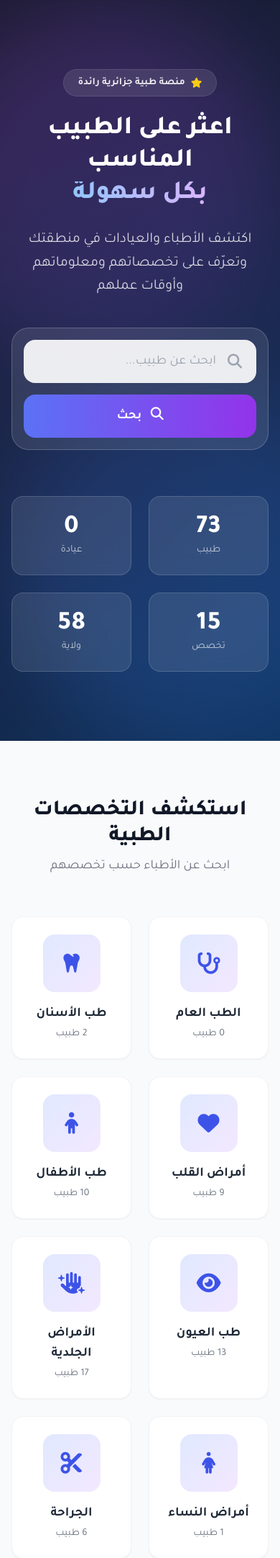
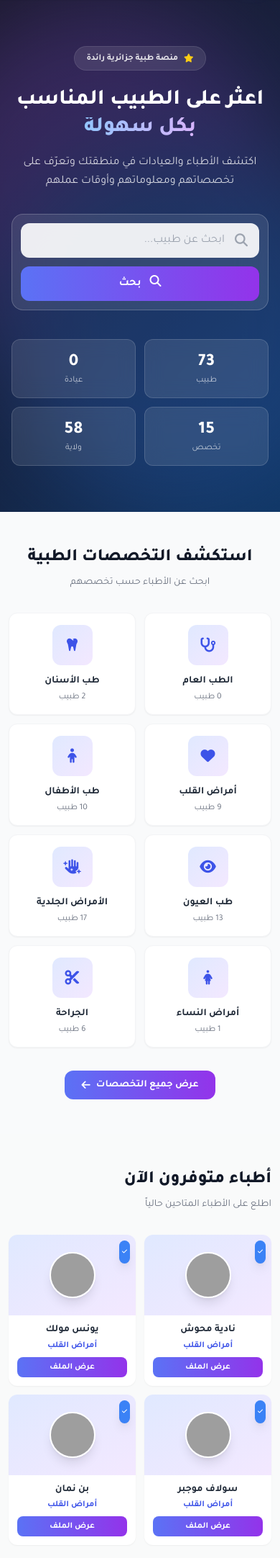
Before and after one commit to mohamedyassinedell-lab/medlink, a Flask app: page / in a window 390 px wide. Shown: the part 81-2245 px from the top of the page at 72% size. Run offline with Flask 3, Linux system fonts and the light colour scheme; some libraries are stand-ins or nearby versions; grey boxes are pictures that could not be loaded.

Commit message:
Improve mobile view: 2 cards per row with smaller sizes

```diff
--- a/app/templates/public/index.html
+++ b/app/templates/public/index.html
@@ -7,54 +7,53 @@
     <div class="absolute inset-0 opacity-20">
         <div class="absolute top-0 right-0 w-[500px] h-[500px] bg-purple-500 rounded-full filter blur-3xl"></div>
         <div class="absolute bottom-0 left-0 w-[500px] h-[500px] bg-blue-500 rounded-full filter blur-3xl"></div>
-        <div class="absolute top-1/2 left-1/2 -translate-x-1/2 -translate-y-1/2 w-[600px] h-[600px] bg-primary-500 rounded-full filter blur-3xl opacity-30"></div>
     </div>
 
-    <div class="container mx-auto px-4 py-24 relative z-10">
+    <div class="container mx-auto px-4 py-16 md:py-24 relative z-10">
         <div class="max-w-4xl mx-auto text-center">
-            <div class="inline-flex items-center gap-2 bg-white/10 backdrop-blur-sm text-white/90 px-5 py-2 rounded-full text-sm font-semibold mb-6 border border-white/10">
+            <div class="inline-flex items-center gap-2 bg-white/10 backdrop-blur-sm text-white/90 px-4 md:px-5 py-2 rounded-full text-xs md:text-sm font-semibold mb-6 border border-white/10">
                 <i class="fas fa-star text-yellow-400"></i>
                 منصة طبية جزائرية رائدة
             </div>
 
-            <h1 class="text-4xl md:text-6xl font-extrabold text-white leading-tight mb-6">
+            <h1 class="text-3xl md:text-5xl lg:text-6xl font-extrabold text-white leading-tight mb-4 md:mb-6">
                 اعثر على الطبيب المناسب<br>
                 <span class="gradient-text bg-gradient-to-r from-blue-300 to-purple-300">بكل سهولة</span>
             </h1>
-            <p class="text-xl text-white/80 max-w-2xl mx-auto mb-10 leading-relaxed">
+            <p class="text-base md:text-xl text-white/80 max-w-2xl mx-auto mb-8 md:mb-10 leading-relaxed">
                 اكتشف الأطباء والعيادات في منطقتك وتعرّف على تخصصاتهم ومعلوماتهم وأوقات عملهم
             </p>
 
             <!-- Search Form -->
-            <form action="{{ url_for('public.doctors') }}" method="GET" class="flex flex-col md:flex-row gap-4 bg-white/10 backdrop-blur-xl rounded-3xl p-4 border border-white/20">
+            <form action="{{ url_for('public.doctors') }}" method="GET" class="flex flex-col md:flex-row gap-3 md:gap-4 bg-white/10 backdrop-blur-xl rounded-2xl md:rounded-3xl p-3 md:p-4 border border-white/20">
                 <input type="hidden" name="simple" value="1">
                 <div class="flex-1 relative">
                     <input type="text" name="search" placeholder="ابحث عن طبيب..."
-                           class="w-full px-6 py-4 pr-14 bg-white/90 backdrop-blur-sm rounded-2xl focus:ring-2 focus:ring-primary-500 focus:bg-white transition text-lg text-gray-800 placeholder:text-gray-400">
-                    <i class="fas fa-search absolute right-5 top-1/2 -translate-y-1/2 text-gray-400 text-xl"></i>
+                           class="w-full px-5 md:px-6 py-3 md:py-4 pr-12 md:pr-14 bg-white/90 backdrop-blur-sm rounded-xl md:rounded-2xl focus:ring-2 focus:ring-primary-500 focus:bg-white transition text-base md:text-lg text-gray-800 placeholder:text-gray-400">
+                    <i class="fas fa-search absolute right-4 md:right-5 top-1/2 -translate-y-1/2 text-gray-400 text-lg md:text-xl"></i>
                 </div>
-                <button type="submit" class="px-12 py-4 bg-gradient-to-r from-primary-500 to-purple-600 text-white rounded-2xl hover:shadow-2xl transition-all hover:scale-[1.02] font-bold text-lg">
+                <button type="submit" class="px-8 md:px-12 py-3 md:py-4 bg-gradient-to-r from-primary-500 to-purple-600 text-white rounded-xl md:rounded-2xl hover:shadow-2xl transition-all hover:scale-[1.02] font-bold text-base md:text-lg">
                     <i class="fas fa-search ml-2"></i> بحث
                 </button>
             </form>
 
             <!-- Stats -->
-            <div class="grid grid-cols-2 md:grid-cols-4 gap-6 mt-16">
-                <div class="glass-card rounded-2xl p-6 text-center hover:scale-105 transition">
-                    <div class="text-4xl font-extrabold text-white">{{ doctor_count }}</div>
-                    <div class="text-white/70 text-sm">طبيب</div>
+            <div class="grid grid-cols-2 md:grid-cols-4 gap-3 md:gap-6 mt-10 md:mt-16">
+                <div class="glass-card rounded-xl md:rounded-2xl p-4 md:p-6 text-center hover:scale-105 transition">
+                    <div class="text-2xl md:text-4xl font-extrabold text-white">{{ doctor_count }}</div>
+                    <div class="text-white/70 text-xs md:text-sm">طبيب</div>
                 </div>
-                <div class="glass-card rounded-2xl p-6 text-center hover:scale-105 transition">
-                    <div class="text-4xl font-extrabold text-white">{{ clinic_count }}</div>
-                    <div class="text-white/70 text-sm">عيادة</div>
+                <div class="glass-card rounded-xl md:rounded-2xl p-4 md:p-6 text-center hover:scale-105 transition">
+                    <div class="text-2xl md:text-4xl font-extrabold text-white">{{ clinic_count }}</div>
+                    <div class="text-white/70 text-xs md:text-sm">عيادة</div>
                 </div>
-                <div class="glass-card rounded-2xl p-6 text-center hover:scale-105 transition">
-                    <div class="text-4xl font-extrabold text-white">{{ specialty_count }}</div>
-                    <div class="text-white/70 text-sm">تخصص</div>
+                <div class="glass-card rounded-xl md:rounded-2xl p-4 md:p-6 text-center hover:scale-105 transition">
+                    <div class="text-2xl md:text-4xl font-extrabold text-white">{{ specialty_count }}</div>
+                    <div class="text-white/70 text-xs md:text-sm">تخصص</div>
                 </div>
-                <div class="glass-card rounded-2xl p-6 text-center hover:scale-105 transition">
-                    <div class="text-4xl font-extrabold text-white">{{ wilaya_count }}</div>
-                    <div class="text-white/70 text-sm">ولاية</div>
+                <div class="glass-card rounded-xl md:rounded-2xl p-4 md:p-6 text-center hover:scale-105 transition">
+                    <div class="text-2xl md:text-4xl font-extrabold text-white">{{ wilaya_count }}</div>
+                    <div class="text-white/70 text-xs md:text-sm">ولاية</div>
                 </div>
             </div>
         </div>
@@ -62,29 +61,28 @@
 </section>
 
 <!-- ===== SPECIALTIES ===== -->
-<section class="py-20">
-    <div class="container mx-auto px-4">
-        <div class="text-center mb-14">
-            <h2 class="text-3xl md:text-4xl font-extrabold text-gray-900">استكشف التخصصات الطبية</h2>
-            <p class="text-gray-500 mt-2 text-lg">ابحث عن الأطباء حسب تخصصهم</p>
+<section class="py-12 md:py-20">
+    <div class="container mx-auto px-3 md:px-4">
+        <div class="text-center mb-8 md:mb-14">
+            <h2 class="text-2xl md:text-4xl font-extrabold text-gray-900">استكشف التخصصات الطبية</h2>
+            <p class="text-gray-500 mt-2 text-sm md:text-lg">ابحث عن الأطباء حسب تخصصهم</p>
         </div>
 
-        <div class="grid grid-cols-2 md:grid-cols-3 lg:grid-cols-4 gap-6">
+        <div class="grid grid-cols-2 md:grid-cols-3 lg:grid-cols-4 gap-3 md:gap-6">
             {% for specialty in specialties[:8] %}
                 <a href="{{ url_for('public.doctors') }}?specialty={{ specialty.name }}"
-                   class="group bg-white rounded-2xl p-6 shadow-sm hover:shadow-2xl transition-all duration-300 hover:-translate-y-2 text-center border border-gray-100">
-                    <div class="w-20 h-20 bg-gradient-to-br from-primary-100 to-purple-100 rounded-2xl flex items-center justify-center mx-auto mb-4 group-hover:scale-110 transition duration-300">
-                        <i class="fas fa-{{ specialty.icon or 'stethoscope' }} text-3xl text-primary-600"></i>
+                   class="group bg-white rounded-xl md:rounded-2xl p-4 md:p-6 shadow-sm hover:shadow-2xl transition-all duration-300 hover:-translate-y-2 text-center border border-gray-100">
+                    <div class="w-14 h-14 md:w-20 md:h-20 bg-gradient-to-br from-primary-100 to-purple-100 rounded-xl md:rounded-2xl flex items-center justify-center mx-auto mb-3 md:mb-4 group-hover:scale-110 transition duration-300">
+                        <i class="fas fa-{{ specialty.icon or 'stethoscope' }} text-xl md:text-3xl text-primary-600"></i>
                     </div>
-                    <h3 class="font-bold text-gray-800 text-lg">{{ specialty.name_ar }}</h3>
-                    <p class="text-sm text-gray-500 mt-1">{{ specialty.doctors.filter_by(is_published=True).count() }} طبيب</p>
+                    <h3 class="font-bold text-gray-800 text-sm md:text-lg">{{ specialty.name_ar }}</h3>
+                    <p class="text-xs md:text-sm text-gray-500 mt-1">{{ specialty.doctors.filter_by(is_published=True).count() }} طبيب</p>
                 </a>
             {% endfor %}
         </div>
 
-        <!-- ===== زر عرض جميع التخصصات ===== -->
-        <div class="text-center mt-10">
-            <a href="{{ url_for('public.doctors') }}" class="inline-flex items-center gap-3 px-8 py-3.5 bg-gradient-to-r from-primary-500 to-purple-600 text-white rounded-2xl hover:shadow-xl transition font-bold">
+        <div class="text-center mt-8 md:mt-10">
+            <a href="{{ url_for('public.doctors') }}" class="inline-flex items-center gap-2 md:gap-3 px-6 md:px-8 py-2.5 md:py-3.5 bg-gradient-to-r from-primary-500 to-purple-600 text-white rounded-xl md:rounded-2xl hover:shadow-xl transition font-bold text-sm md:text-base">
                 عرض جميع التخصصات
                 <i class="fas fa-arrow-left"></i>
             </a>
@@ -93,61 +91,63 @@
 </section>
 
 <!-- ===== AVAILABLE DOCTORS ===== -->
-<section class="py-20 bg-gray-50/80">
-    <div class="container mx-auto px-4">
-        <div class="flex flex-wrap justify-between items-center mb-14">
+<section class="py-12 md:py-20 bg-gray-50/80">
+    <div class="container mx-auto px-3 md:px-4">
+        <div class="flex flex-wrap justify-between items-center mb-8 md:mb-14">
             <div>
-                <h2 class="text-3xl md:text-4xl font-extrabold text-gray-900">أطباء متوفرون الآن</h2>
-                <p class="text-gray-500 mt-2 text-lg">اطلع على الأطباء المتاحين حالياً</p>
+                <h2 class="text-2xl md:text-4xl font-extrabold text-gray-900">أطباء متوفرون الآن</h2>
+                <p class="text-gray-500 mt-2 text-sm md:text-lg">اطلع على الأطباء المتاحين حالياً</p>
             </div>
-            <!-- ===== زر صغير بجانب العنوان (اختياري) ===== -->
-            <a href="{{ url_for('public.doctors') }}?available_now=1" class="text-primary-600 hover:text-primary-700 font-semibold flex items-center gap-2">
-                عرض الكل <i class="fas fa-arrow-left"></i>
-            </a>
         </div>
 
-        <div class="grid grid-cols-1 md:grid-cols-2 lg:grid-cols-4 gap-6">
+        <!-- ✅ شبكة محسّنة للهاتف: بطاقتين في كل صف -->
+        <div class="grid grid-cols-2 md:grid-cols-2 lg:grid-cols-4 gap-3 md:gap-6">
             {% for doctor in doctors[:4] %}
-                <div class="bg-white rounded-2xl shadow-sm hover:shadow-2xl transition-all duration-300 overflow-hidden group hover:-translate-y-1">
-                    <div class="relative h-48 bg-gradient-to-br from-primary-100 to-purple-100 flex items-center justify-center">
+                <div class="bg-white rounded-xl md:rounded-2xl shadow-sm hover:shadow-2xl transition-all duration-300 overflow-hidden group hover:-translate-y-1">
+                    <div class="relative h-28 md:h-48 bg-gradient-to-br from-primary-100 to-purple-100 flex items-center justify-center">
                         {% if doctor.profile_image %}
-                            <img src="{{ doctor.profile_image }}" alt="{{ doctor.full_name }}" class="w-28 h-28 rounded-full object-cover border-4 border-white shadow-lg group-hover:scale-105 transition">
+                            <img src="{{ doctor.profile_image }}"
+                                 alt="{{ doctor.full_name }}"
+                                 class="w-16 h-16 md:w-28 md:h-28 rounded-full object-cover border-2 md:border-4 border-white shadow-lg group-hover:scale-105 transition">
                         {% else %}
                             <img src="https://ui-avatars.com/api/?name={{ doctor.full_name | urlencode }}&background=6C3B8C&color=fff&size=112&bold=true"
-                                 alt="{{ doctor.full_name }}" class="w-28 h-28 rounded-full object-cover border-4 border-white shadow-lg group-hover:scale-105 transition">
+                                 alt="{{ doctor.full_name }}"
+                                 class="w-16 h-16 md:w-28 md:h-28 rounded-full object-cover border-2 md:border-4 border-white shadow-lg group-hover:scale-105 transition">
                         {% endif %}
 
                         {% if doctor.is_verified %}
-                            <div class="absolute top-4 right-4 bg-blue-500 rounded-full p-2 shadow-lg">
-                                <i class="fas fa-check text-white text-xs"></i>
+                            <div class="absolute top-2 md:top-4 right-2 md:right-4 bg-blue-500 rounded-full p-1 md:p-2 shadow-lg">
+                                <i class="fas fa-check text-white text-[8px] md:text-xs"></i>
                             </div>
                         {% endif %}
                         {% if doctor.is_featured %}
-                            <div class="absolute top-4 left-4 bg-yellow-500 rounded-full p-2 shadow-lg">
-                                <i class="fas fa-star text-white text-xs"></i>
+                            <div class="absolute top-2 md:top-4 left-2 md:left-4 bg-yellow-500 rounded-full p-1 md:p-2 shadow-lg">
+                                <i class="fas fa-star text-white text-[8px] md:text-xs"></i>
                             </div>
                         {% endif %}
                     </div>
 
-                    <div class="p-5">
-                        <div class="flex justify-between items-start">
-                            <div>
-                                <h3 class="font-bold text-gray-800 text-lg">{{ doctor.full_name_ar or doctor.full_name }}</h3>
-                                <p class="text-sm text-primary-600 font-semibold">{{ doctor.specialty_ref.name_ar if doctor.specialty_ref else '' }}</p>
-                            </div>
-                            <span class="px-3 py-1 bg-green-100 text-green-700 rounded-full text-xs font-bold">
-                                <i class="fas fa-circle text-green-500 text-[8px] ml-1"></i>
-                                متوفر
-                            </span>
-                        </div>
+                    <div class="p-3 md:p-5">
+                        <h3 class="font-bold text-gray-800 text-sm md:text-lg text-center md:text-right leading-tight">
+                            {{ doctor.full_name_ar or doctor.full_name }}
+                        </h3>
+                        <p class="text-xs md:text-sm text-primary-600 font-semibold text-center md:text-right mt-1">
+                            {{ doctor.specialty_ref.name_ar if doctor.specialty_ref else '' }}
+                        </p>
 
-                        <div class="mt-3 space-y-1 text-sm text-gray-600">
-                            <p><i class="fas fa-map-marker-alt ml-2 text-primary-500 w-4"></i> {{ doctor.wilaya_ref.name_ar if doctor.wilaya_ref else '' }}</p>
-                            <p><i class="fas fa-building ml-2 text-primary-500 w-4"></i> {{ doctor.clinic_ref.name_ar if doctor.clinic_ref else '' }}</p>
+                        <div class="mt-2 text-xs text-gray-600 space-y-0.5 hidden md:block">
+                            {% if doctor.wilaya_ref %}
+                                <p><i class="fas fa-map-marker-alt ml-2 text-primary-500 w-4"></i> {{ doctor.wilaya_ref.name_ar }}</p>
+                            {% endif %}
+                            {% if doctor.clinic_ref %}
+                                <p><i class="fas fa-building ml-2 text-primary-500 w-4"></i> {{ doctor.clinic_ref.name_ar }}</p>
+                            {% endif %}
                         </div>
 
                         <a href="{{ url_for('public.doctor_detail', slug=doctor.slug) }}"
-                           class="mt-4 block w-full text-center px-5 py-3 bg-gradient-to-r from-primary-500 to-purple-600 text-white rounded-2xl hover:shadow-lg transition font-bold">
+                           class="mt-2 md:mt-4 block w-full text-center px-2 py-1.5 md:px-5 md:py-3
+                                  bg-gradient-to-r from-primary-500 to-purple-600 text-white
+                                  rounded-lg md:rounded-2xl hover:shadow-lg transition font-bold text-xs md:text-base">
                             عرض الملف
                         </a>
                     </div>
@@ -155,11 +155,13 @@
             {% endfor %}
         </div>
 
-        <!-- ===== زر عرض جميع الأطباء (أسفل البطاقات، بنفس نمط زر التخصصات) ===== -->
-        <div class="text-center mt-10">
+        <!-- زر عرض جميع الأطباء -->
+        <div class="text-center mt-8 md:mt-10">
             <a href="{{ url_for('public.doctors') }}"
-               class="inline-flex items-center gap-3 px-8 py-3.5 bg-gradient-to-r from-primary-500 to-purple-600 text-white rounded-2xl hover:shadow-xl transition font-bold text-lg">
-                <i class="fas fa-user-md ml-2"></i>
+               class="inline-flex items-center gap-2 md:gap-3 px-6 md:px-8 py-2.5 md:py-3.5
+                      bg-gradient-to-r from-primary-500 to-purple-600 text-white
+                      rounded-xl md:rounded-2xl hover:shadow-xl transition font-bold text-sm md:text-lg">
+                <i class="fas fa-user-md"></i>
                 عرض جميع الأطباء
                 <i class="fas fa-arrow-left"></i>
             </a>
@@ -168,20 +170,20 @@
 </section>
 
 <!-- ===== WILAYAS ===== -->
-<section class="py-20">
-    <div class="container mx-auto px-4">
-        <div class="text-center mb-14">
-            <h2 class="text-3xl md:text-4xl font-extrabold text-gray-900">الولايات</h2>
-            <p class="text-gray-500 mt-2 text-lg">ابحث عن الأطباء حسب ولايتك</p>
+<section class="py-12 md:py-20">
+    <div class="container mx-auto px-3 md:px-4">
+        <div class="text-center mb-8 md:mb-14">
+            <h2 class="text-2xl md:text-4xl font-extrabold text-gray-900">الولايات</h2>
+            <p class="text-gray-500 mt-2 text-sm md:text-lg">ابحث عن الأطباء حسب ولايتك</p>
         </div>
 
-        <div class="grid grid-cols-2 md:grid-cols-3 lg:grid-cols-4 gap-4">
+        <div class="grid grid-cols-2 md:grid-cols-3 lg:grid-cols-4 gap-3 md:gap-4">
             {% for wilaya in wilayas[:12] %}
                 <a href="{{ url_for('public.doctors') }}?wilaya={{ wilaya.name }}"
-                   class="bg-white rounded-2xl p-5 shadow-sm hover:shadow-xl transition-all hover:-translate-y-1 text-center border border-gray-100 group">
-                    <i class="fas fa-map-pin text-3xl text-primary-500 mb-3 group-hover:scale-110 transition"></i>
-                    <h3 class="font-bold text-gray-800">{{ wilaya.name_ar }}</h3>
-                    <p class="text-sm text-gray-500">{{ wilaya.doctors.filter_by(is_published=True).count() }} طبيب</p>
+                   class="bg-white rounded-xl md:rounded-2xl p-3 md:p-5 shadow-sm hover:shadow-xl transition-all hover:-translate-y-1 text-center border border-gray-100 group">
+                    <i class="fas fa-map-pin text-2xl md:text-3xl text-primary-500 mb-2 md:mb-3 group-hover:scale-110 transition"></i>
+                    <h3 class="font-bold text-gray-800 text-sm md:text-base">{{ wilaya.name_ar }}</h3>
+                    <p class="text-xs md:text-sm text-gray-500">{{ wilaya.doctors.filter_by(is_published=True).count() }} طبيب</p>
                 </a>
             {% endfor %}
         </div>
@@ -189,36 +191,36 @@
 </section>
 
 <!-- ===== HOW IT WORKS ===== -->
-<section class="py-20 bg-gray-50/80">
-    <div class="container mx-auto px-4">
-        <div class="text-center mb-14">
-            <h2 class="text-3xl md:text-4xl font-extrabold text-gray-900">كيف تعمل المنصة؟</h2>
-            <p class="text-gray-500 mt-2 text-lg">ثلاث خطوات بسيطة للوصول إلى طبيبك</p>
+<section class="py-12 md:py-20 bg-gray-50/80">
+    <div class="container mx-auto px-3 md:px-4">
+        <div class="text-center mb-8 md:mb-14">
+            <h2 class="text-2xl md:text-4xl font-extrabold text-gray-900">كيف تعمل المنصة؟</h2>
+            <p class="text-gray-500 mt-2 text-sm md:text-lg">ثلاث خطوات بسيطة للوصول إلى طبيبك</p>
         </div>
 
-        <div class="grid grid-cols-1 md:grid-cols-3 gap-8 max-w-5xl mx-auto">
+        <div class="grid grid-cols-1 md:grid-cols-3 gap-6 md:gap-8 max-w-5xl mx-auto">
             <div class="text-center group">
-                <div class="w-24 h-24 bg-gradient-to-br from-primary-100 to-purple-100 rounded-3xl flex items-center justify-center mx-auto mb-5 group-hover:scale-110 transition shadow-sm">
-                    <i class="fas fa-search text-4xl text-primary-600"></i>
+                <div class="w-16 h-16 md:w-24 md:h-24 bg-gradient-to-br from-primary-100 to-purple-100 rounded-2xl md:rounded-3xl flex items-center justify-center mx-auto mb-3 md:mb-5 group-hover:scale-110 transition shadow-sm">
+                    <i class="fas fa-search text-2xl md:text-4xl text-primary-600"></i>
                 </div>
-                <h3 class="text-xl font-bold text-gray-800 mb-2">1. ابحث عن الطبيب</h3>
-                <p class="text-gray-500">ابحث عن الطبيب المناسب حسب التخصص أو الولاية أو البلدية</p>
+                <h3 class="text-base md:text-xl font-bold text-gray-800 mb-2">1. ابحث عن الطبيب</h3>
+                <p class="text-sm md:text-base text-gray-500">ابحث عن الطبيب المناسب حسب التخصص أو الولاية</p>
             </div>
 
             <div class="text-center group">
-                <div class="w-24 h-24 bg-gradient-to-br from-blue-100 to-purple-100 rounded-3xl flex items-center justify-center mx-auto mb-5 group-hover:scale-110 transition shadow-sm">
-                    <i class="fas fa-info-circle text-4xl text-primary-600"></i>
+                <div class="w-16 h-16 md:w-24 md:h-24 bg-gradient-to-br from-blue-100 to-purple-100 rounded-2xl md:rounded-3xl flex items-center justify-center mx-auto mb-3 md:mb-5 group-hover:scale-110 transition shadow-sm">
+                    <i class="fas fa-info-circle text-2xl md:text-4xl text-primary-600"></i>
                 </div>
-                <h3 class="text-xl font-bold text-gray-800 mb-2">2. تعرّف على معلوماته</h3>
-                <p class="text-gray-500">اطلع على ملف الطبيب الكامل وتخصصاته وأوقات عمله</p>
+                <h3 class="text-base md:text-xl font-bold text-gray-800 mb-2">2. تعرّف على معلوماته</h3>
+                <p class="text-sm md:text-base text-gray-500">اطلع على ملف الطبيب الكامل وأوقات عمله</p>
             </div>
 
             <div class="text-center group">
-                <div class="w-24 h-24 bg-gradient-to-br from-green-100 to-teal-100 rounded-3xl flex items-center justify-center mx-auto mb-5 group-hover:scale-110 transition shadow-sm">
-                    <i class="fas fa-phone-alt text-4xl text-primary-600"></i>
+                <div class="w-16 h-16 md:w-24 md:h-24 bg-gradient-to-br from-green-100 to-teal-100 rounded-2xl md:rounded-3xl flex items-center justify-center mx-auto mb-3 md:mb-5 group-hover:scale-110 transition shadow-sm">
+                    <i class="fas fa-phone-alt text-2xl md:text-4xl text-primary-600"></i>
                 </div>
-                <h3 class="text-xl font-bold text-gray-800 mb-2">3. تواصل مع الطبيب</h3>
-                <p class="text-gray-500">تواصل مباشرة مع الطبيب عبر الهاتف أو قم بزيارة العيادة</p>
+                <h3 class="text-base md:text-xl font-bold text-gray-800 mb-2">3. تواصل مع الطبيب</h3>
+                <p class="text-sm md:text-base text-gray-500">تواصل مباشرة مع الطبيب عبر الهاتف</p>
             </div>
         </div>
     </div>
```
Also changed, not shown: app/templates/public/doctors.html (+63 -44 lines).
